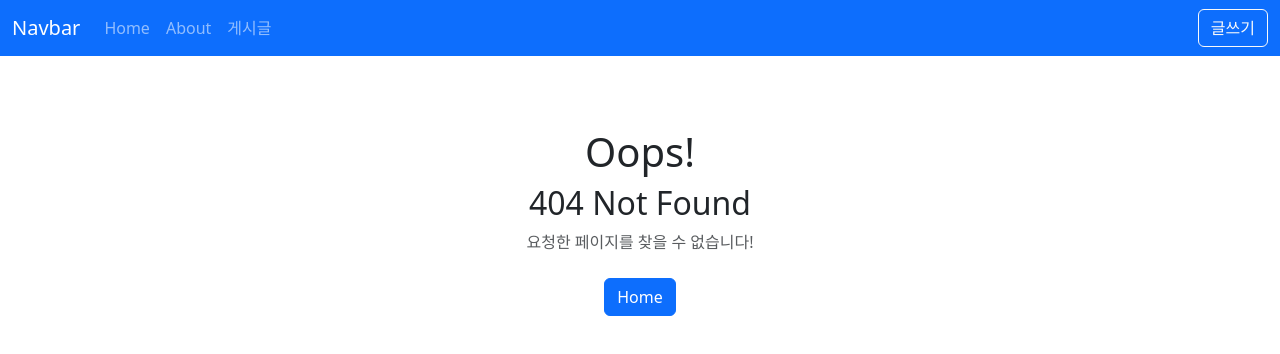
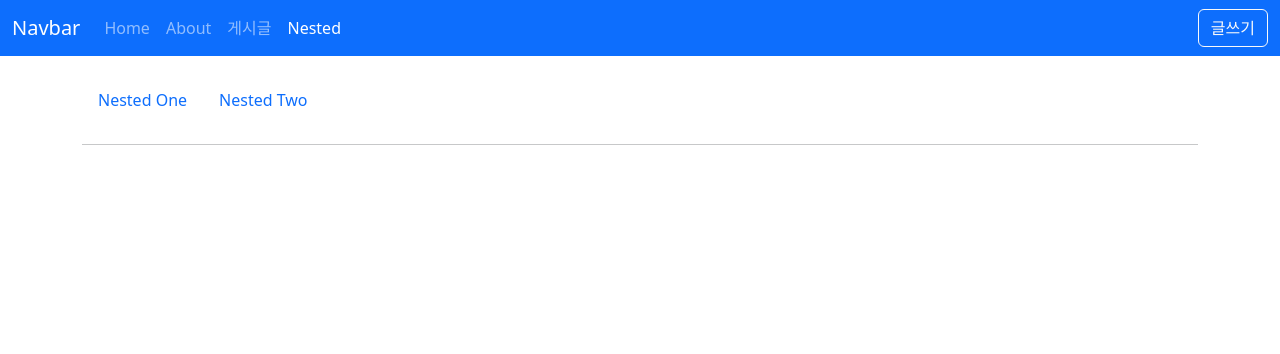
Before and after one commit to Woochang1132/vue3-project, a Vue app: page /nested in a window 1280 px wide. Before the commit this address had no page. Shown: the top 354 px of the page. Built offline with nearby package versions, Linux system fonts and the light colour scheme.

Commit message:
[개발] 중첩된 router 설정해보기

```diff
--- a/src/layouts/TheHeader.vue
+++ b/src/layouts/TheHeader.vue
@@ -31,6 +31,11 @@
                 >게시글</RouterLink
               >
             </li>
+            <li class="nav-item">
+              <RouterLink class="nav-link" active-class="active" to="/nested"
+                >Nested
+              </RouterLink>
+            </li>
           </ul>
           <div class="d-flex">
             <button class="btn btn-outline-light" type="button" @click="goPage">
--- a/src/router/index.js
+++ b/src/router/index.js
@@ -6,6 +6,9 @@
 import PostEditView from '@/views/posts/PostEditView.vue';
 import PostListView from '@/views/posts/PostListView.vue';
 import NotFoundView from '@/views/NotFoundView.vue';
+import NestedView from '@/views/nested/NestedView.vue';
+import NestedOneView from '@/views/nested/NestedOneView.vue';
+import NestedTwoView from '@/views/nested/NestedTwoView.vue';
 
 const routes = [
   {
@@ -39,6 +42,23 @@
     component: PostEditView,
   },
   { path: '/:pathMatch(.*)*', name: 'NotFound', component: NotFoundView },
+  {
+    path: '/nested',
+    name: 'Nested',
+    component: NestedView,
+    children: [
+      {
+        path: 'one',
+        name: 'NestedOne',
+        component: NestedOneView,
+      },
+      {
+        path: 'two',
+        name: 'NestedTwo',
+        component: NestedTwoView,
+      },
+    ],
+  },
 ];
 
 const router = createRouter({
--- /dev/null
+++ b/src/views/nested/NestedOneView.vue
@@ -0,0 +1,16 @@
+<template>
+  <div class="card">
+    <div class="card-header">Nested One</div>
+    <div class="card-body">
+      <h5 class="card-title">Special title treatment</h5>
+      <p class="card-text">
+        With supporting text below as a natural lead-in to additional content.
+      </p>
+      <a href="#" class="btn btn-danger">Go somewhere</a>
+    </div>
+  </div>
+</template>
+
+<script setup></script>
+
+<style lang="scss" scoped></style>
--- /dev/null
+++ b/src/views/nested/NestedTwoView.vue
@@ -0,0 +1,16 @@
+<template>
+  <div class="card">
+    <div class="card-header">Nested Two</div>
+    <div class="card-body">
+      <h5 class="card-title">Special title treatment</h5>
+      <p class="card-text">
+        With supporting text below as a natural lead-in to additional content.
+      </p>
+      <a href="#" class="btn btn-warning">Go somewhere</a>
+    </div>
+  </div>
+</template>
+
+<script setup></script>
+
+<style lang="scss" scoped></style>
--- /dev/null
+++ b/src/views/nested/NestedView.vue
@@ -0,0 +1,22 @@
+<template>
+  <div>
+    <ul class="nav nav-pills">
+      <li class="nav-item">
+        <RouterLink class="nav-link" active-class="active" to="/nested/one">
+          Nested One
+        </RouterLink>
+      </li>
+      <li class="nav-item">
+        <RouterLink class="nav-link" active-class="active" to="/nested/two">
+          Nested Two
+        </RouterLink>
+      </li>
+    </ul>
+    <hr class="my-4" />
+    <RouterView></RouterView>
+  </div>
+</template>
+
+<script setup></script>
+
+<style lang="scss" scoped></style>
```
